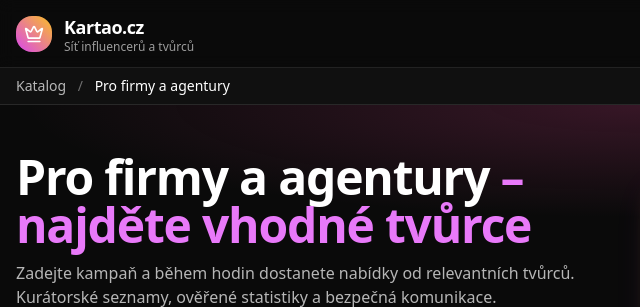
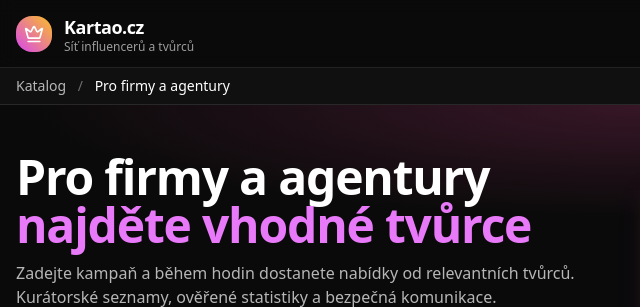
Before and after one commit to michalsurmanek-sketch/kartao.cz, a plain HTML site: page kartao-pro-firmy.html in a window 1280 px wide. Shown: the top 307 px of the page, 0-640 px from the left. Drawn offline with nearby package versions, Linux system fonts and the light colour scheme.

Commit message:
Remove dash from header subtitle in HTML

```diff
--- a/kartao-pro-firmy.html
+++ b/kartao-pro-firmy.html
@@ -49,7 +49,7 @@
     <div class="max-w-7xl mx-auto px-4 py-12 grid md:grid-cols-2 gap-6 items-center">
       <div>
         <h1 class="text-3xl md:text-5xl font-extrabold tracking-tight">Pro firmy a agentury
-          <span class="text-fuchsia-400">– najděte vhodné tvůrce</span></h1>
+          <span class="text-fuchsia-400"> najděte vhodné tvůrce</span></h1>
         <p class="mt-3 text-white/70 max-w-2xl">Zadejte kampaň a během hodin dostanete nabídky od relevantních tvůrců. Kurátorské seznamy, ověřené statistiky a bezpečná komunikace.</p>
         <div class="mt-6 flex flex-wrap gap-3">
           <a href="#brief" class="btn btn-primary">Zadat kampaň</a>
```
